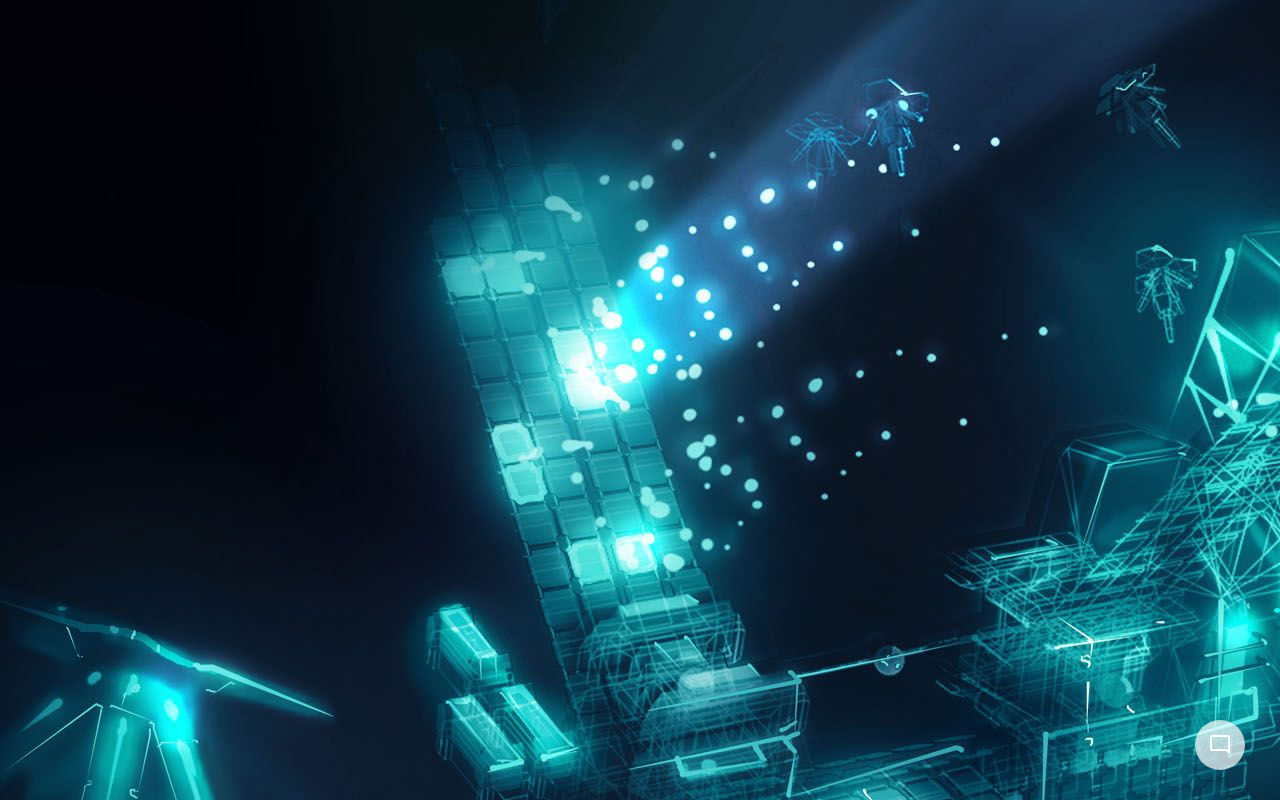
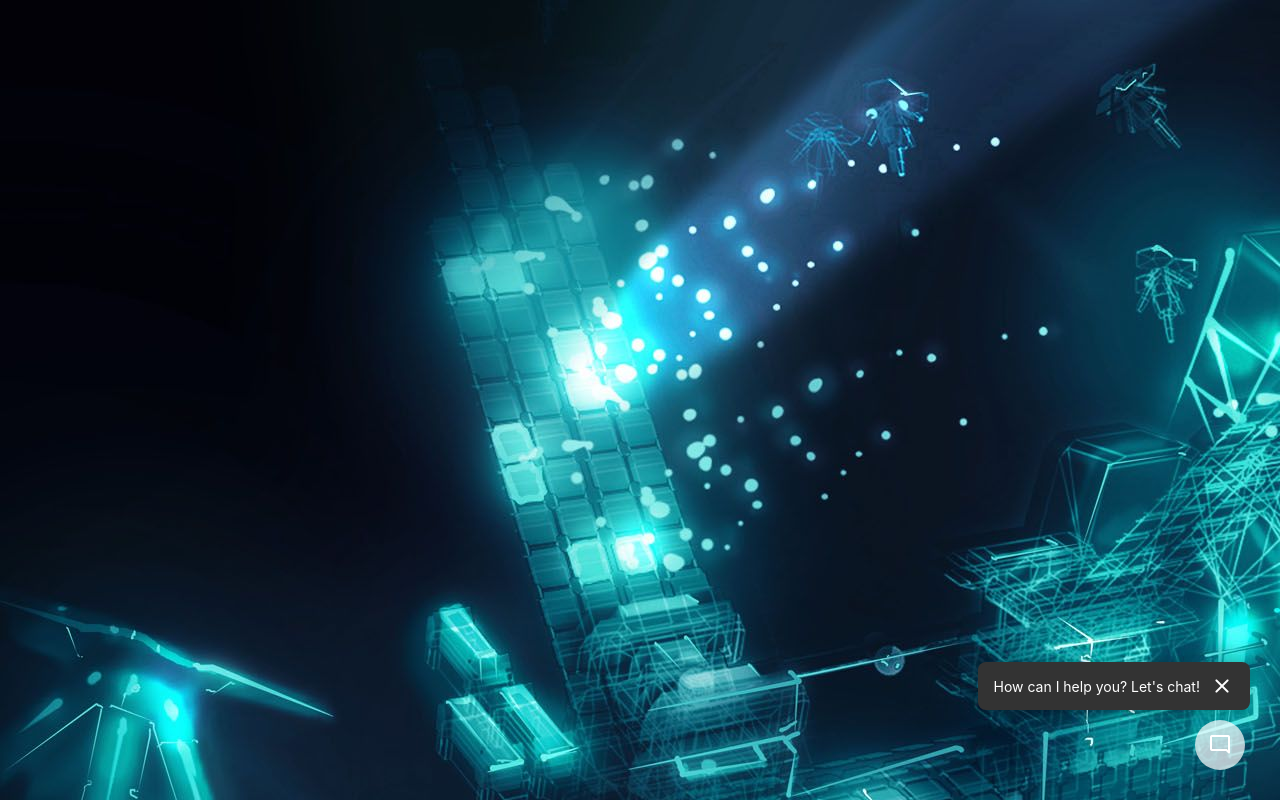
Before and after one commit to thmohitmathur/chatBot, a React (Vite) app: page / in a window 1280 px wide. Built offline with nearby package versions, Linux system fonts and the light colour scheme.

Commit message:
my changes

```diff
--- a/src/App.jsx
+++ b/src/App.jsx
@@ -2,92 +2,119 @@ import { useEffect, useRef, useState } from "react";
 import ChatbotIcon from "./components/chatbotIcon";
 import ChatForm from "./components/ChatForm";
 import ChatMessage from "./components/ChatMessage";
-import { renInfo } from "./renInfo"
+import { renInfo } from "./renInfo";
 
 const App = () => {
-
-  const [chatHistory, setChatHistory] = useState([{
+  const [chatHistory, setChatHistory] = useState([
+    {
       hideInChat: true,
       role: "model",
-    text: renInfo
-  }]);
+      text: renInfo,
+    },
+    {
+      role: "model",
+      text: "What do you want to know more about? <br> 1. <a href='#' class='chat-option' data-option='About Renaissance'>About Renaissance</a> <br> 2. <a href='#' class='chat-option' data-option='About Events'>About Events</a>",
+    },
+  ]);
   const [showChatbot, setShowChatbot] = useState(false);
+  const [showNotification, setShowNotification] = useState(true); // State to control notification visibility
   const chatBodyRef = useRef();
 
+  // Function to handle chatbot toggler click
+  const handleTogglerClick = () => {
+    setShowChatbot((prev) => !prev);
+    setShowNotification(false); // Hide notification when chatbot is opened
+  };
+
   const generateBotResponse = async (history) => {
-    //Format chat history for API request
+    // Format chat history for API request
     const updateHistory = (text, isError = false) => {
-      setChatHistory(prev => [...prev.filter(msg => msg.text !== "Thinking..."), {role: "model", text, isError}])
-    }
+      setChatHistory((prev) => [
+        ...prev.filter((msg) => msg.text !== "Thinking..."),
+        { role: "model", text, isError },
+      ]);
+    };
 
-    history = history.map(({role, text}) => ({role,  parts: [{text}]}))
+    history = history.map(({ role, text }) => ({ role, parts: [{ text }] }));
 
     const requestOptions = {
       method: "POST",
-      headers: { "Content-Type": "application/json"},
-      body: JSON.stringify({contents : history})
-    }
+      headers: { "Content-Type": "application/json" },
+      body: JSON.stringify({ contents: history }),
+    };
 
-    try{
-      // Make  the call to get the bot's response
+    try {
+      // Make the call to get the bot's response
       const response = await fetch(import.meta.env.VITE_API_URL, requestOptions);
       const data = await response.json();
-      if(!response.ok) throw new Error(data.error.message || "Somethng went wrong");
+      if (!response.ok) throw new Error(data.error.message || "Something went wrong");
 
-      // clean and update chat history with bot's response
+      // Clean and update chat history with bot's response
       const apiResponseText = data.candidates[0].content.parts[0].text.replace(/\*\*(.*?)\*\*/g, "$1").trim();
       updateHistory(apiResponseText);
-
-    } catch(error){
+    } catch (error) {
       updateHistory(error.message, true);
     }
   };
 
   useEffect(() => {
-    // Auto-scroll whenever chaqt history updates
-    chatBodyRef.current.scrollTo({top: chatBodyRef.current.scrollHeight, behaviour: "smooth"});
+    // Auto-scroll whenever chat history updates
+    chatBodyRef.current.scrollTo({ top: chatBodyRef.current.scrollHeight, behavior: "smooth" });
   }, [chatHistory]);
 
-  return(
-    <div className={`container ${showChatbot ? "show-chatbot": ""}`}>
-      <button onClick={() => setShowChatbot(prev => !prev)} id="chatbot-toggler">
+  return (
+    <div className={`container ${showChatbot ? "show-chatbot" : ""}`}>
+      {/* Notification Prompt */}
+      {showNotification && (
+        <div className="chatbot-notification">
+          <p>How can I help you? Let's chat!</p>
+          <button onClick={handleTogglerClick} className="close-notification">
+            <span className="material-symbols-rounded">close</span>
+          </button>
+        </div>
+      )}
+
+      {/* Chatbot Toggler Button */}
+      <button onClick={handleTogglerClick} id="chatbot-toggler">
         <span className="material-symbols-rounded">mode_comment</span>
         <span className="material-symbols-rounded">close</span>
       </button>
+
+      {/* Chatbot Popup */}
       <div className="chatbot-popup">
-        {/* Chatbot Header*/}
+        {/* Chatbot Header */}
         <div className="chat-header">
           <div className="header-info">
-            <ChatbotIcon/>
+            <ChatbotIcon />
             <h2 className="logo-text">ReNNa Bot</h2>
           </div>
-          <button onClick={() => setShowChatbot(prev => !prev)} className="material-symbols-rounded" > keyboard_arrow_down </button>
+          <button onClick={handleTogglerClick} className="material-symbols-rounded">
+            keyboard_arrow_down
+          </button>
         </div>
 
         {/* Chatbot Body */}
         <div ref={chatBodyRef} className="chat-body">
           <div className="message bot-message">
-                  <ChatbotIcon/>
+            <ChatbotIcon />
             <p className="message-text">
-                  Hey There <br/> How can i help you
+              Hey There <br /> How can I help you?
             </p>
           </div>
 
-{/*  render the chat history dynamically */}
+          {/* Render the chat history dynamically */}
           {chatHistory.map((chat, index) => (
             <ChatMessage key={index} chat={chat} />
           ))}
-
         </div>
 
         {/* Chatbot Footer */}
-
         <div className="chat-footer">
-                <ChatForm chatHistory={chatHistory} setChatHistory={setChatHistory} generateBotResponse={generateBotResponse}/>
+          <ChatForm chatHistory={chatHistory} setChatHistory={setChatHistory} generateBotResponse={generateBotResponse} />
         </div>
       </div>
     </div>
   );
-}
+};
 
-export default App
+export default App;
--- a/src/components/ChatMessage.jsx
+++ b/src/components/ChatMessage.jsx
@@ -1,23 +1,52 @@
 import ChatbotIcon from "./chatbotIcon";
 
 const ChatMessage = ({ chat }) => {
-  // Function to format links properly
+  // Function to format links and buttons properly
   const formatMessage = (text) => {
-    const urlRegex = /(https?:\/\/[^\s\)\]]+)/g; // Matches URLs and prevents capturing brackets
+    // Regex to match URLs, even if they are wrapped in brackets
+    const urlRegex = /\[?\s*(https?:\/\/[^\s\]]+)\s*\]?/g;
 
-    return text
-      .replace(/\[?\s*(https?:\/\/[^\s]+)\s*\]?/g, (match, url) => {
-        return `<br><a href="${url.trim()}" rel="noopener noreferrer" style="
+    // Regex to match button options (e.g., <a href='#' class='chat-option' data-option='...'>...</a>)
+    const buttonRegex = /<a href='#' class='chat-option' data-option='(.*?)'>(.*?)<\/a>/g;
+
+    // Format URLs as links
+    text = text.replace(urlRegex, (match, url) => {
+      // Remove any brackets from the URL
+      const cleanUrl = url.replace(/[\[\]]/g, "").trim();
+      return `<br><a href="${cleanUrl}" rel="noopener noreferrer" style="
         color: white;
-          background-color:rgb(101, 174, 253);
+        background-color:rgb(7, 9, 10);
         padding: 4px 8px;
         border-radius: 5px;
         text-decoration: none;
         font-weight: bold;
         display: inline-block;
         margin-top: 5px;
+        filter: drop-shadow(5px 5px 10px rgba(0, 0, 0, 0.5));
+
+        transition: background-color 0.3s ease;
+        " onmouseover="this.style.backgroundColor='#333'" onmouseout="this.style.backgroundColor='#72b3f8'"
       ">🔗 Visit here <br/></a>`;
     });
+
+    // Format buttons with a black background
+    text = text.replace(buttonRegex, (match, option, text) => {
+      return `<a href="#" class="chat-option" data-option="${option}" style="
+        color: white;
+        background-color: black;
+        padding: 8px 16px;
+        border-radius:10px;
+        text-decoration: none;
+        font-weight: bold;
+        display: inline-block;
+        margin: 5px 0;
+        border: 1px solid #ccc;
+        cursor: pointer;
+        transition: background-color 0.3s ease;
+      " onmouseover="this.style.backgroundColor='#333'" onmouseout="this.style.backgroundColor='black'">${text}</a>`;
+    });
+
+    return text;
   };
 
   return (
--- a/src/index.css
+++ b/src/index.css
@@ -30,6 +30,41 @@ body{
     justify-content: center;
     transition: all .2s ease ;
 }
+
+/* Notification Prompt Styling */
+.chatbot-notification {
+    position: fixed;
+    bottom: 90px;
+    right: 30px;
+    background-color: #333;
+    color: #fff;
+    padding: 12px 16px;
+    border-radius: 8px;
+    box-shadow: 0 2px 10px rgba(0, 0, 0, 0.2);
+    display: flex;
+    align-items: center;
+    gap: 10px;
+    z-index: 1000;
+  }
+
+  .chatbot-notification p {
+    margin: 0;
+    font-size: 14px;
+  }
+
+  .chatbot-notification .close-notification {
+    background: none;
+    border: none;
+    color: #fff;
+    cursor: pointer;
+    padding: 0;
+    display: flex;
+    align-items: center;
+  }
+
+  .chatbot-notification .close-notification:hover {
+    opacity: 0.8;
+  }
 
 #chatbot-toggler span{
     position: absolute;
@@ -273,6 +308,21 @@ body{
     background-color: rgba(255,255,255,0.1);
 }
 
+
+
+
+
+  /* Add animation for notification popup */
+  @keyframes slideIn {
+    from {
+      opacity: 0;
+      transform: translateY(10px);
+    }
+    to {
+      opacity: 1;
+      transform: translateY(0);
+    }
+  }
 @media (max-width: 520px) {
     #chatbot-toggler{
         right: 20px;
```
Lines whose indentation alone changed are shown as unchanged.
